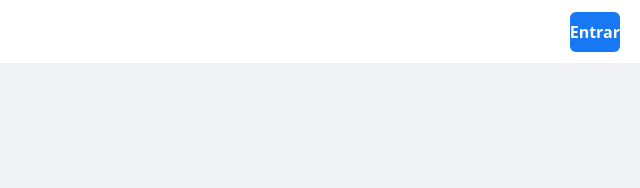
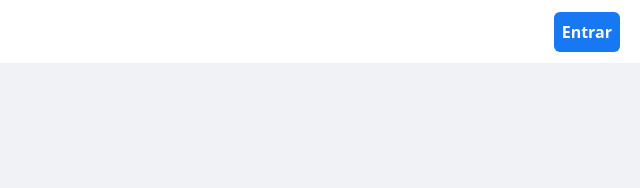
Before and after one commit to Helenapl145/cloneFacebook, a website: page src/pages/find.html in a window 1280 px wide. Shown: the top 188 px of the page, 640-1280 px from the left. Drawn offline with Linux system fonts and the light colour scheme.

Commit message:
update buttons

```diff
--- a/src/pages/find.html
+++ b/src/pages/find.html
@@ -10,7 +10,7 @@
 <body class="bg-gray-bg">
     <header class="flex items-center justify-between px-5 bg-white">
         <img src="../assets/facebook_logo.png" alt="Logo facebook" class="w-28">
-        <a  href="../../index.html" class="h-10 w-16 bg-blue-facebook rounded-md flex justify-center items-center text-white font-bold cursor-pointer hover:bg-blue-600">Entrar</a>
+        <a  href="../../index.html" class="h-10 w-16 bg-blue-facebook rounded-md flex justify-center items-center text-white font-bold cursor-pointer px-2 hover:bg-blue-600">Entrar</a>
     </header>
     <div class="bg-white h-[200px] w-1/2 mt-32 mx-auto p-4 rounded-md shadow-lg">
         <h2 class="font-bold text-2xl py-2">Encontre sua conta</h2>
```
Also changed, not shown: src/pages/home.html (+1 -1 lines).
